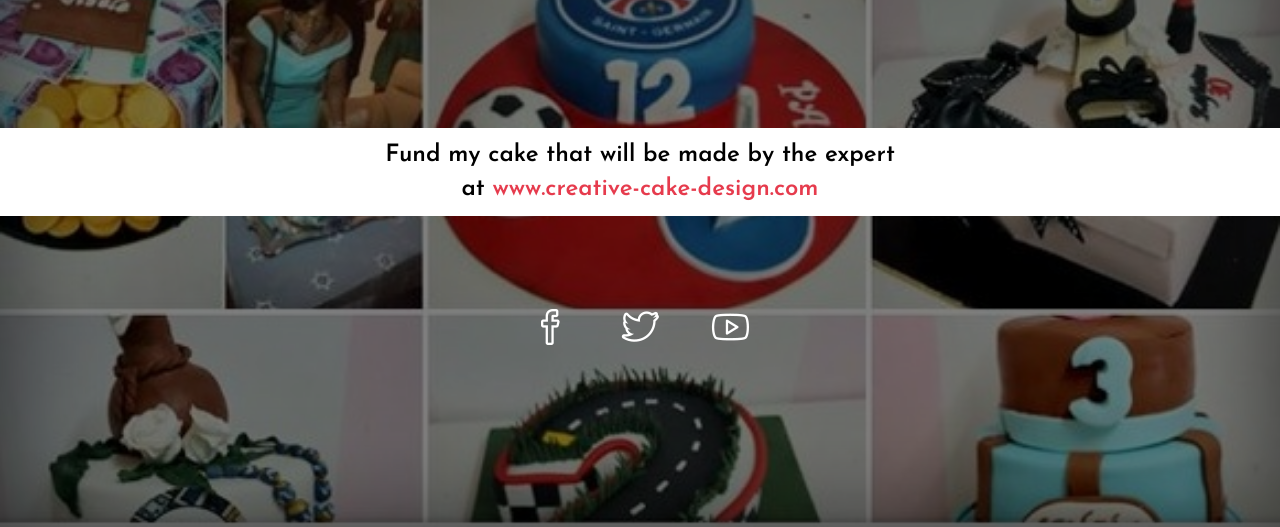
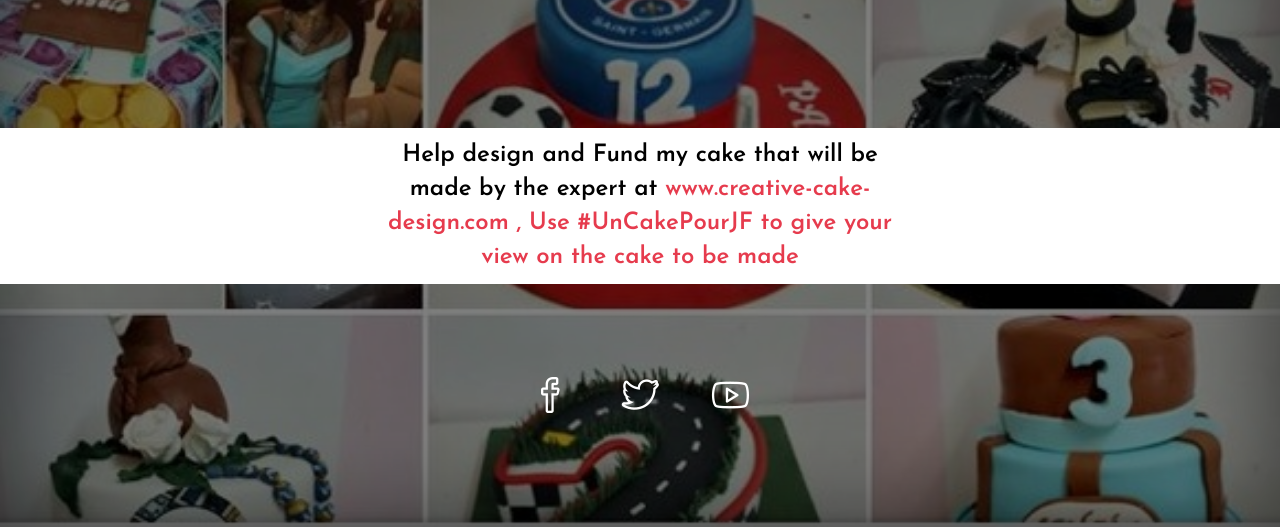
Before and after one commit to jeanfrancis/FundMyCreativebirthdayCake, a plain HTML site: page index.html in a window 1280 px wide. Shown: the part 273-800 px from the top of the page. Drawn offline with Linux system fonts and the light colour scheme; a web font is replaced by a local one.

Commit message:
Update index.html

```diff
--- a/index.html
+++ b/index.html
@@ -17,7 +17,7 @@
 		<h2><strong class="sep-one"></strong>Help me get the best cake for my birthday.<strong class="sep-two"></strong></h2>
 	</div>
 	<div id="middle">
-		<p>Fund my cake that will be made by the expert at <span>www.creative-cake-design.com </span></p>
+		<p>Help design and Fund my cake that will be made by the expert at <span>www.creative-cake-design.com , Use #UnCakePourJF to give your view on the cake  to be made </span></p>
 	</div>
 	<div id="footer">
 		<div>
```
